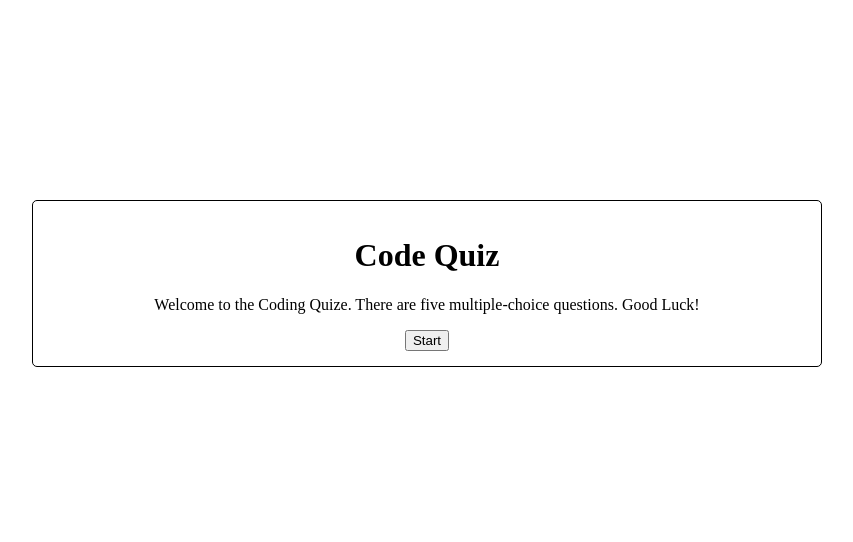
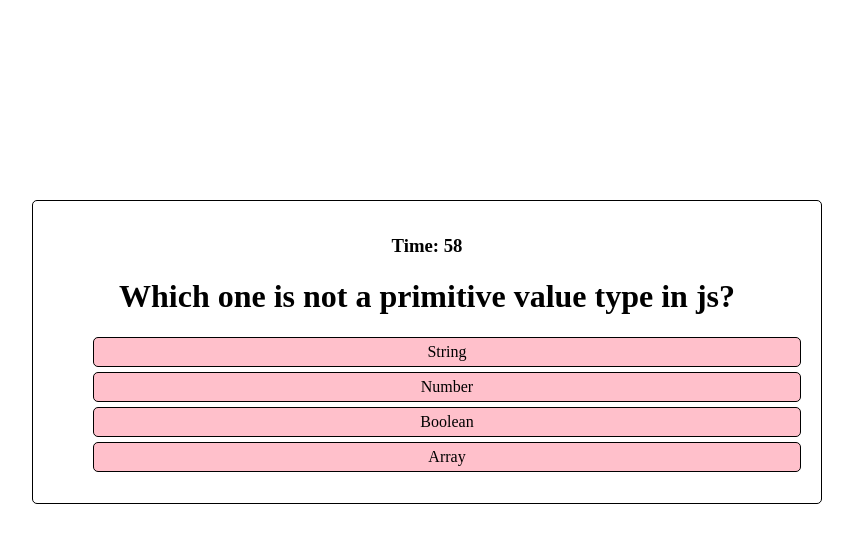
Before and after one commit to FatemehNiaz/Code-Quiz, a plain HTML site: page index.html in a window 1280 px wide. Both pictures are taken after a click on the button "Start". Shown: the whole page, without its empty margins (213-1066 px from the left). Drawn offline with Linux system fonts and the light colour scheme.

Commit message:
debugging line 8 in HTML file

```diff
--- a/assets/js/main.js
+++ b/assets/js/main.js
@@ -1,4 +1,4 @@
-//var opener=document.querySelector(".opener")
+var opener=document.querySelector(".opener")
 var start=document.querySelector(".start")
 var questionContainer=document.querySelector(".questionContainer")
 var timer=document.querySelector(".timer")
@@ -34,8 +34,8 @@ var questions= [
 ]
 
 start.addEventListener("click", function(){
-  //opener.style.display = "none"
- // questionContainer.style.display = "block"
+  opener.style.display = "none"
+ questionContainer.style.display = "block"
   if (interval===0){
     interval=setInterval(function(){
       startTime--
@@ -43,7 +43,7 @@ start.addEventListener("click", function(){
       if (startTime<=0){
         clearInterval(interval)
         timer.innerHTML = "Time Up"
-        //questionResult.style.display = "block"
+        questionResult.style.display = "block"
       }
     }, 1000)
   }
--- a/index.html
+++ b/index.html
@@ -5,7 +5,7 @@
     <meta http-equiv="X-UA-Compatible" content="IE=edge" />
     <meta name="viewport" content="width=device-width, initial-scale=1.0" />
     <title>Code Quiz</title>
-    <link rel="stylesheet" href="assets/css/style.css"></link>
+    <link rel="stylesheet" href="assets/css/Style.css"></link>
   </head>
   <body>
     <div>
```
